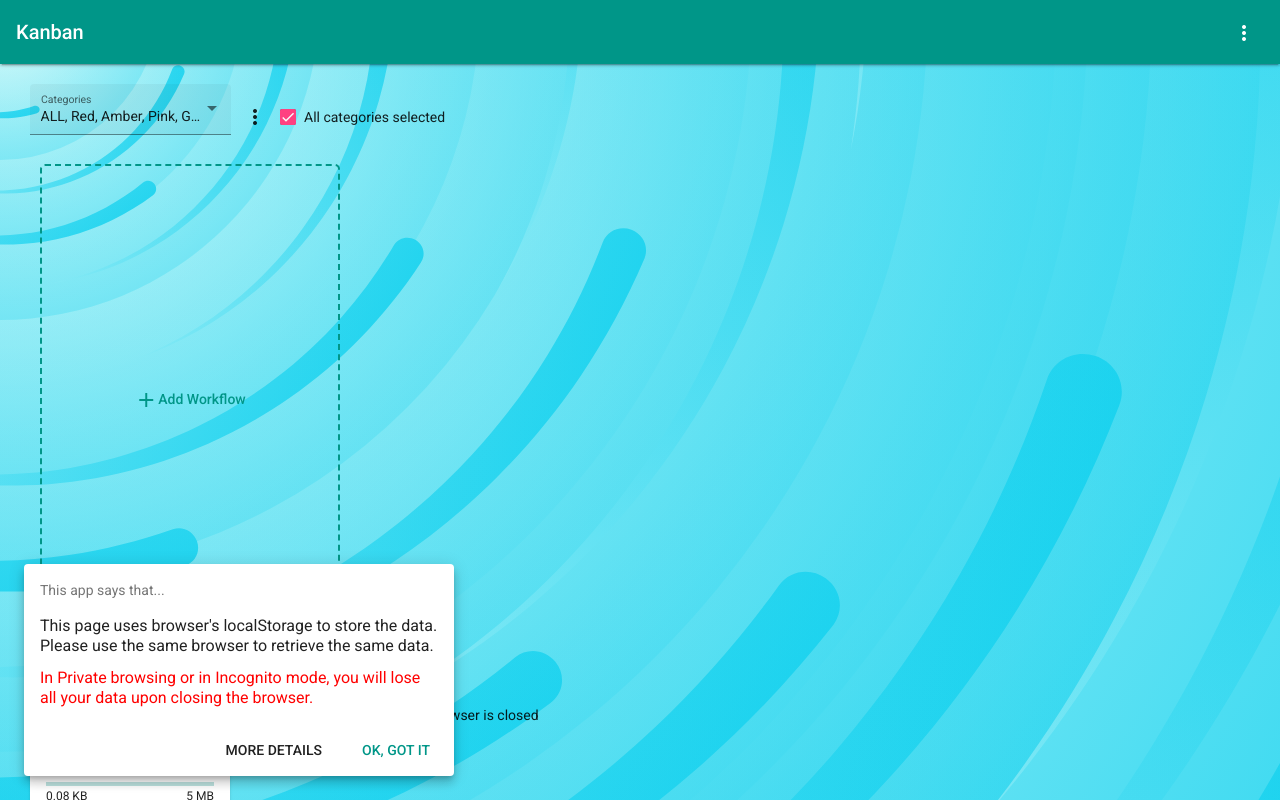
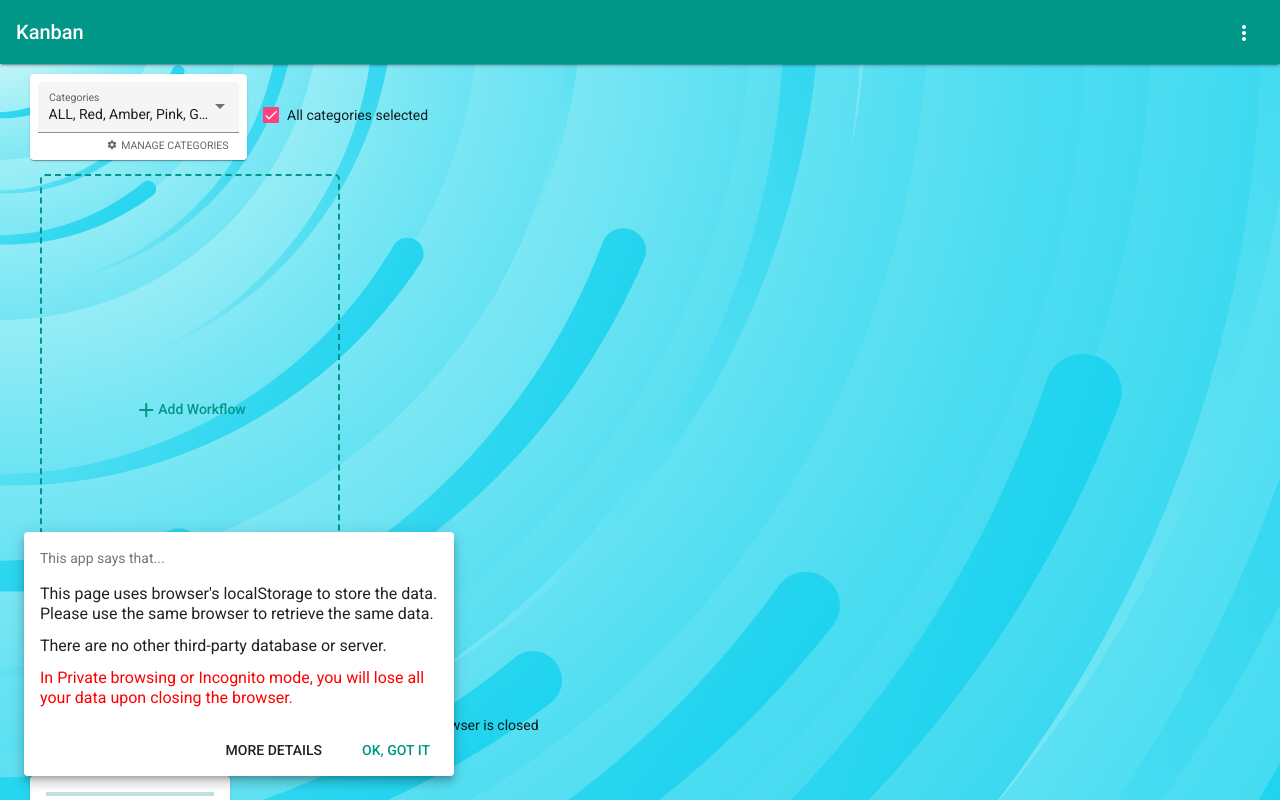
Before and after one commit to lightzane/basic-kanban, an Angular app: page / in a window 1280 px wide. Built offline with nearby package versions, Linux system fonts and the light colour scheme.

Commit message:
v1.5.1: adjust spacings and UI; add sentence in consent not using third-party database

```diff
--- a/package.json
+++ b/package.json
@@ -1,6 +1,6 @@
 {
     "name": "basic-kanban",
-    "version": "1.5.0",
+    "version": "1.5.1",
     "scripts": {
         "ng": "ng",
         "start": "ng serve",
--- a/src/app/home/home.component.scss
+++ b/src/app/home/home.component.scss
@@ -80,4 +80,8 @@ p {
     .container {
         margin: 0;
     }
+    .dialog-mt-sm-15vh {
+        // to prevent mat-dialog-actions buttons from disappearing in view in small device
+        margin-top: -15vh;
+    }
 }
--- a/src/app/home/home.component.ts
+++ b/src/app/home/home.component.ts
@@ -68,7 +68,7 @@ export class HomeComponent implements OnInit {
     dialogRef.afterClosed().subscribe((isConfirmed) => {
       if (isConfirmed) {
         this.dataService.globalData$.next({ categories: initialCategory, workflows: [] });
-        this.snackbar.open('All data cleared successfully');
+        this.snackbar.open('All data cleared successfully', 'OK');
       }
     });
   }
--- a/src/app/home/kanban/components/category/category.component.ts
+++ b/src/app/home/kanban/components/dialogs/category/category.component.ts
@@ -1,7 +1,6 @@
 import { Component, Inject, OnInit } from '@angular/core';
 import { MAT_DIALOG_DATA } from '@angular/material/dialog';
-import { DataService } from '../../data.service';
-import { Category } from '../../models/category';
+import { Category } from '../../../models/category';
 
 @Component({
   selector: 'app-category',
--- a/src/app/home/kanban/components/dialogs/comment-viewer/comment-viewer.component.scss
+++ b/src/app/home/kanban/components/dialogs/comment-viewer/comment-viewer.component.scss
@@ -1,15 +1,13 @@
 .comment {
-    margin: 30px 0;
     border-radius: 4px;
     overflow: hidden;
     // border-top: 3px solid var(--color-primary);
     background-color: rgba(white, 0.95);
 
     .comment-content {
-        // margin-top: 30px;
         padding: 10px;
         margin: 5px 0;
-        width: 90%;
+        width: 100%;
         display: inline-block;
         white-space: pre-wrap;
         word-wrap: break-word;
@@ -40,3 +38,7 @@
         font-size: 16px !important;
     }
 }
+
+.mat-dialog-content {
+    background-color: rgba(#fff, 0.8);
+}
--- a/src/app/home/kanban/kanban.component.html
+++ b/src/app/home/kanban/kanban.component.html
@@ -1,5 +1,7 @@
 <div class="kanban">
-    <div class="container my-0">
+    <div class="container my-0 pt-0">
+        <mat-card class="d-inline-block p-2 mt-0 mb-1">
+            <mat-card-content>
                 <mat-form-field appearance="fill">
                     <mat-label>Categories</mat-label>
                     <mat-select [(ngModel)]="selectedColors" multiple>
@@ -10,13 +12,21 @@
                             <span>{{ category.name }}</span>
                         </mat-option>
                     </mat-select>
+                    <mat-hint align="end">
+                        <span class="manage-categories d-flex justify-content-center" (click)="openCategory()">
+                            <mat-icon>settings</mat-icon>
+                            <span class="ms-1">MANAGE CATEGORIES</span>
+                        </span>
+                    </mat-hint>
                 </mat-form-field>
+            </mat-card-content>
+        </mat-card>
 
-        <button mat-icon-button class="ms-1" matTooltip="Manage Categories" (click)="openCategory()">
+        <!-- <button mat-icon-button class="ms-1" matTooltip="Manage Categories" (click)="openCategory()">
             <mat-icon>more_vert</mat-icon>
-        </button>
+        </button> -->
 
-        <mat-checkbox (click)="selectAllCategory(false)" [(ngModel)]="allSelected">All categories selected</mat-checkbox>
+        <mat-checkbox class="ms-3" (click)="selectAllCategory(false)" [(ngModel)]="allSelected">All categories selected</mat-checkbox>
     </div>
 
     <!-- ALERT NOT ABLE TO DRAG WHEN SORT -->
@@ -137,7 +147,8 @@
         <mat-card-subtitle>This app says that...</mat-card-subtitle>
         <mat-card-content>
             <p style="font-size: 16px">This page uses browser's localStorage to store the data. Please use the same browser to retrieve the same data.</p>
-            <p class="mat-body-1" style="font-size: 16px; color: red">In Private browsing or in Incognito mode, you will lose all your data upon closing the browser.</p>
+            <p style="font-size: 16px">There are no other third-party database or server.</p>
+            <p class="mat-body-1" style="font-size: 16px; color: red">In Private browsing or Incognito mode, you will lose all your data upon closing the browser.</p>
         </mat-card-content>
         <mat-card-actions align="end">
             <a href="https://www.google.com/search?q=what+is+my+browser+max+local+storage&rlz=1C1GCEB_enPH906PH906&ei=zQT6YYWHN5OJoAS4_LqICg&ved=0ahUKEwjFobvek-D1AhWTBIgKHTi-DqEQ4dUDCA4&uact=5&oq=what+is+my+browser+max+local+storage&gs_lcp=Cgdnd3Mtd2l6EAM6BwgAEEcQsAM6CggAEEcQsAMQyQM6BwgAELADEEM6BAgAEA06BAghEApKBAhBGABKBAhGGABQ1iFY7DVgvzZoA3ACeACAAVSIAY0EkgEBN5gBAKABAcgBCcABAQ&sclient=gws-wiz" target="_blank" mat-button> MORE DETAILS</a>
--- a/src/app/home/kanban/kanban.component.scss
+++ b/src/app/home/kanban/kanban.component.scss
@@ -87,6 +87,14 @@
     max-width: 430px;
 }
 
+.manage-categories {
+    cursor: pointer;
+}
+
+.manage-categories:hover {
+    color: var(--color-primary);
+}
+
 // CDK ===================================================
 .cdk-drag-preview:not(.wf-wrapper) {
     box-sizing: border-box;
--- a/src/app/home/kanban/kanban.component.ts
+++ b/src/app/home/kanban/kanban.component.ts
@@ -3,7 +3,7 @@ import { Component, OnInit } from '@angular/core';
 import { MatDialog } from '@angular/material/dialog';
 import { MatSnackBar } from '@angular/material/snack-bar';
 import { listAnim, slideIn } from '../../my-animations';
-import { CategoryComponent } from './components/category/category.component';
+import { CategoryComponent } from './components/dialogs/category/category.component';
 import { CommentViewerComponent } from './components/dialogs/comment-viewer/comment-viewer.component';
 import { CommentComponent } from './components/dialogs/comment/comment.component';
 import { WfItemFormComponent } from './components/dialogs/wf-item-form/wf-item-form.component';
@@ -11,7 +11,7 @@ import { DataService } from './data.service';
 import { Category } from './models/category';
 import { GlobalData } from './models/global-data';
 import { WfItemDialogData } from './models/wf-item-dialog-data';
-import { Item, Workflows } from './models/workflows';
+import { Item } from './models/workflows';
 
 @Component({
   selector: 'app-kanban',
@@ -94,13 +94,14 @@ export class KanbanComponent implements OnInit {
         this.dataService.globalData$.next(this.globalData);
 
         const cat = this.categories.find(v => v.color === userInput.color).name;
-        this.snackbar.open(`Item added with ${cat} category`);
+        this.snackbar.open(`Item added with ${cat} category`, 'OK');
       }
     });
   }
 
   itemCommentView(wfIndex: number, index: number): void {
     this.dialog.open(CommentViewerComponent, {
+      panelClass: ['dialog-mt-sm-15vh'],
       data: {
         wfIndex,
         index
@@ -110,7 +111,7 @@ export class KanbanComponent implements OnInit {
 
   itemDelete(wfIndex: number, index: number): void {
     this.globalData.workflows[wfIndex].items.splice(index, 1);
-    this.snackbar.open(`Deleted successfully`);
+    this.snackbar.open(`Deleted successfully`, 'OK');
     // this.dataService.workflows$.next(this.workflows);
     this.dataService.globalData$.next(this.globalData);
   }
@@ -151,7 +152,7 @@ export class KanbanComponent implements OnInit {
         this.globalData.workflows[wfIndex].items[index].color = userInput.color;
         // this.dataService.workflows$.next(this.workflows);
         this.dataService.globalData$.next(this.globalData);
-        this.snackbar.open('Update successfully');
+        this.snackbar.open('Update successfully', 'OK');
       }
     });
   }
@@ -166,7 +167,7 @@ export class KanbanComponent implements OnInit {
           content: userInput,
           timestamp: +new Date()
         });
-        this.snackbar.open('Added comment');
+        this.snackbar.open('Added comment', 'OK');
         // this.dataService.workflows$.next(this.workflows);
         this.dataService.globalData$.next(this.globalData);
       }
@@ -176,12 +177,15 @@ export class KanbanComponent implements OnInit {
   openCategory(): void {
     // to make a copy prevent 2-way-binding on original value (Use JSON.parse(JSON.stringify()))
     const currentCategory = JSON.parse(JSON.stringify(this.categories));
-    const dialogRef = this.dialog.open(CategoryComponent, { data: currentCategory });
+    const dialogRef = this.dialog.open(CategoryComponent, {
+      panelClass: ['dialog-mt-sm-15vh'],
+      data: currentCategory
+    });
     dialogRef.afterClosed().subscribe((data) => {
       if (data) {
         this.globalData.categories = data;
         this.dataService.globalData$.next(this.globalData);
-        this.snackbar.open('Categories updated successfully');
+        this.snackbar.open('Categories updated successfully', 'OK');
       } else {
         this.categories = [...currentCategory];
       }
--- a/src/app/home/kanban/kanban.module.ts
+++ b/src/app/home/kanban/kanban.module.ts
@@ -22,7 +22,7 @@ import { CommentViewerComponent } from './components/dialogs/comment-viewer/comm
 import { DateAgoPipe } from '../../shared/pipes/date-ago.pipe';
 import { ShortenBytes } from '../../shared/pipes/shorten-bytes.pipe';
 import { FormsModule } from '@angular/forms';
-import { CategoryComponent } from './components/category/category.component';
+import { CategoryComponent } from './components/dialogs/category/category.component';
 
 const routes: Routes = [
   {
--- a/src/app/shared/constants/dialog-config.ts
+++ b/src/app/shared/constants/dialog-config.ts
@@ -4,8 +4,5 @@ export const DIALOG_CONFIG: MatDialogConfig = {
     width: '500px',
     maxHeight: '100vh',
     hasBackdrop: true,
-    position: {
-        top: '100px'
-    },
     autoFocus: true
 };
```
Also changed, not shown: src/app/home/kanban/components/dialogs/category/category.component.html (renamed from src/app/home/kanban/components/category/category.component.html), src/app/home/kanban/components/dialogs/category/category.component.scss (renamed from src/app/home/kanban/components/category/category.component.scss), 4 other files (tests, documents, lock files or other folders). Lines whose indentation alone changed are shown as unchanged.
